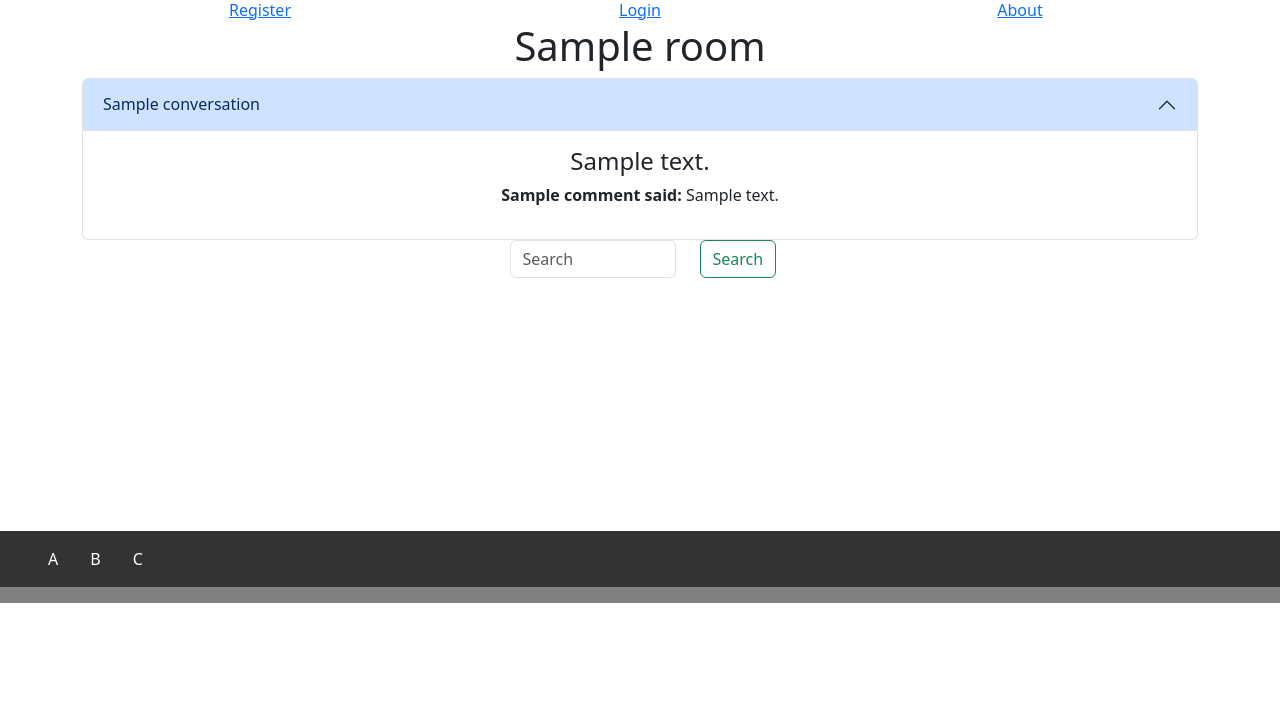
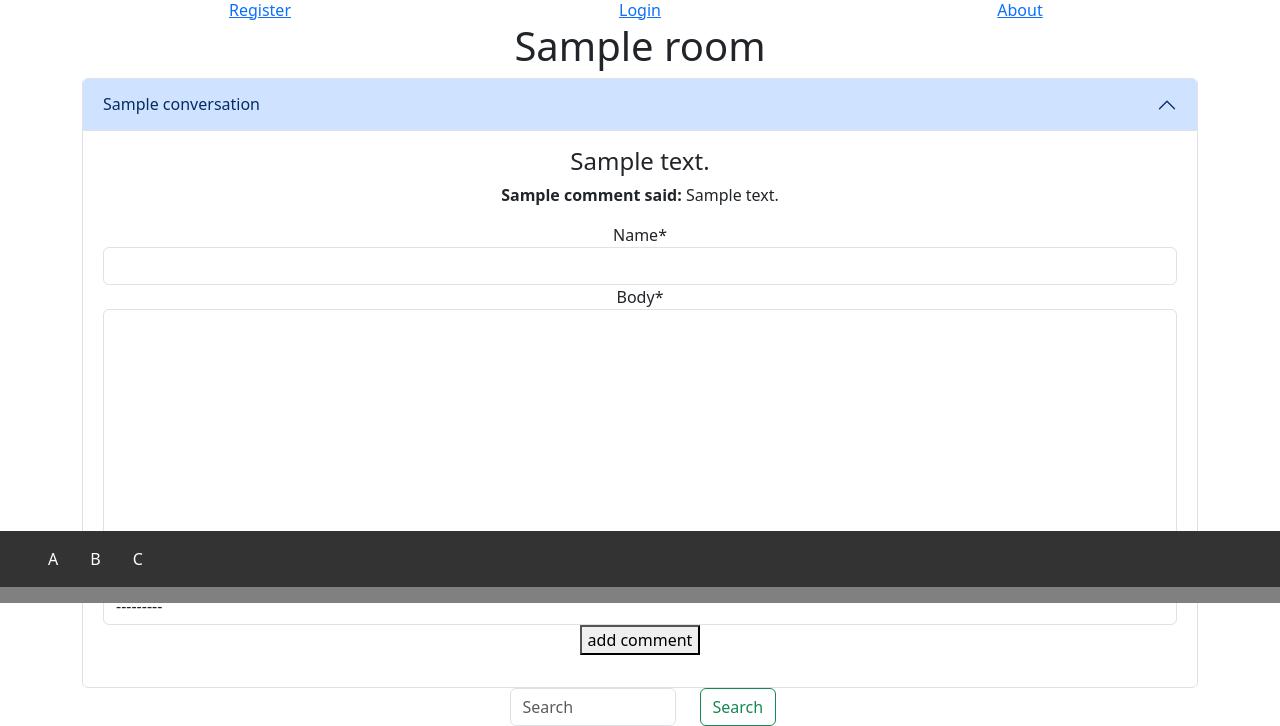
Before and after one commit to GeorgeOsborn97/project-4-the-festival-grounds, a Django app: a page that uses templates/room_view.html in a window 1280 px wide. Shown: the part 197-923 px from the top of the page. Before the commit the page ends 800 px from the top, so only its background shows below. Run offline with Django 3.2, Linux system fonts and the light colour scheme; tables that the repository leaves empty hold one stand-in row (values such as "Sample post"); some libraries are stand-ins or nearby versions.

Commit message:
add delete room functionality

```diff
--- a/forum/forms.py
+++ b/forum/forms.py
@@ -1,4 +1,4 @@
-from .models import Rooms, Conversations
+from .models import Rooms, Conversations, Comments
 from django import forms
 
 
@@ -21,3 +21,17 @@ class ConversationForm(forms.ModelForm):
             'title',
             'content',
         ]
+
+
+class CommentForm(forms.ModelForm):
+    class Meta:
+        model = Comments
+        fields = [
+            'name',
+            'body',
+            'conversation'
+        ]
+
+    def __init__(self, *args, **kwargs):
+        super(CommentForm, self).__init__(*args, **kwargs)
+        self.fields['conversation'] = forms.ModelChoiceField(queryset=Conversations.objects.all())
--- a/forum/urls.py
+++ b/forum/urls.py
@@ -5,5 +5,6 @@ urlpatterns = [
     path('', views.RoomList.as_view(), name='home'),
     path('your_room', views.YourRoomList.as_view(), name='your_home'),
     path('<slug:slug>/', views.RoomView.as_view(), name='in_room'),
+    path('delete_room/<room_id>', views.delete_room, name='delete'),
     path('add_room', views.addRoom.as_view(), name='add')
 ]
--- a/forum/views.py
+++ b/forum/views.py
@@ -1,10 +1,10 @@
-from django.shortcuts import render, get_object_or_404
+from django.shortcuts import render, redirect, get_object_or_404
 from django.core.paginator import Paginator
 from django.views import generic, View
 from django.http import HttpResponseRedirect
 from django.contrib.auth.models import User
 from .models import Rooms, Conversations, Comments
-from .forms import RoomForm, ConversationForm
+from .forms import RoomForm, ConversationForm, CommentForm
 
 # Create your views here.
 
@@ -157,9 +157,17 @@ class RoomView(View):
         convo_queryset = Conversations.objects.filter(room=room)
 
         if convo_queryset.exists():
-            #  convo = get_object_or_404(convo_queryset)
-          #  comments = convo.conversation_comments.order_by('created_on')
             comment_queryset = Comments.objects.all()
+
+            comment_form = CommentForm(request.POST)
+
+            if comment_form.is_valid():
+                new_comment = comment_form.save(commit=False)
+                new_comment.room = room
+                new_comment.save()
+            else:
+                comment_form = CommentForm()
+
             return render(
                 request,
                 'room_view.html',
@@ -168,7 +176,8 @@ class RoomView(View):
                  'conversation_list': conversation,
                  'comments': comment_queryset,
                  'room_form': room_form,
-                 'conversation_form': form
+                 'conversation_form': form,
+                 'comment_form': comment_form
                 },
                 )
         else:
@@ -176,9 +185,10 @@ class RoomView(View):
                 request,
                 'room_view.html',
                 {
+                 'room': room,
                  'conversation_list': conversation,
                  'room_form': room_form,
-                 'conversation_form': form
+                 'conversation_form': form,
                 },
                 )
 
@@ -206,9 +216,16 @@ class RoomView(View):
         convo_queryset = Conversations.objects.filter(room=room)
 
         if convo_queryset.exists():
-          #  convo = get_object_or_404(convo_queryset)
-          #  comments = convo.conversation_comments.order_by('created_on')
             comment_queryset = Comments.objects.all()
+
+            comment_form = CommentForm(request.POST)
+
+            if comment_form.is_valid():
+                new_comment = comment_form.save(commit=False)
+                new_comment.room = room
+                new_comment.save()
+            else:
+                comment_form = CommentForm()
 
             return render(
                 request,
@@ -218,7 +235,8 @@ class RoomView(View):
                  'conversation_list': conversation,
                  'comments': comment_queryset,
                  'conversation_form': form,
-                 'room_form': room_form
+                 'room_form': room_form,
+                 'comment_form': comment_form
                 },
                 )
         else:
@@ -226,8 +244,15 @@ class RoomView(View):
                 request,
                 'room_view.html',
                 {
+                 'room': room,
                  'conversation_list': conversation,
                  'conversation_form': form,
-                 'room_form': room_form
+                 'room_form': room_form,
                 },
                 )
+
+
+def delete_room(request, room_id):
+    room = Rooms.objects.get(id=room_id)
+    room.delete()
+    return redirect('home')
--- a/templates/room_view.html
+++ b/templates/room_view.html
@@ -53,7 +53,8 @@
                         {{ conversation.title }}
                     </button>
                 </h2>
-                <div id="collapseOne-{{  conversation.slug  }}" class="accordion-collapse collapse show" aria-labelledby="headingOne">
+                <div id="collapseOne-{{  conversation.slug  }}" class="accordion-collapse collapse show"
+                    aria-labelledby="headingOne">
                     <div class="accordion-body">
                         <h4>{{ conversation.content | safe }}</h4>
                         {% for comment in comments %}
@@ -61,6 +62,17 @@
                         <p><strong>{{ comment.name }} said: </strong>{{ comment.body | safe }}</p>
                         {% endif %}
                         {% endfor %}
+                        <div>
+                            <form method="POST">
+                                {{ comment_form | crispy }}
+                                {% csrf_token %}
+                                <div>
+                                    <p>
+                                        <button type="submit">add comment</button>
+                                    </p>
+                                </div>
+                            </form>
+                        </div>
                     </div>
                 </div>
             </div>
@@ -96,11 +108,15 @@
             {{ room_form | crispy }}
             {% csrf_token %}
             <div>
-                <p>
-                    <button type="submit">edit Room</button>
-                </p>
+                <button type="submit" class="btn btn-dark">edit Room</button>
             </div>
         </form>
+        <hr id="break-line">
+        <div>
+            <a href="/delete_room/{{ room.id }}">
+                <button class="btn btn-danger">delete Room</button>
+            </a>
+        </div>
     </div>
 </div>
 <div class="offcanvas offcanvas-start" tabindex="-1" id="convoOffcanvas" aria-labelledby="offcanvasLabel">
```
Also changed, not shown: static/javascript/script.js (line endings or trailing spaces).
